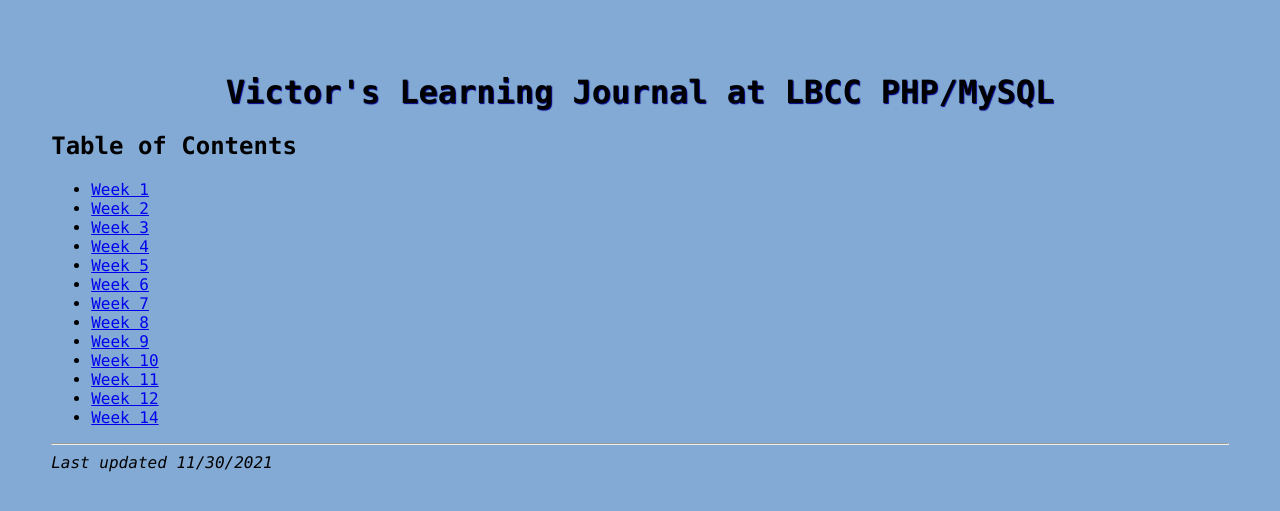
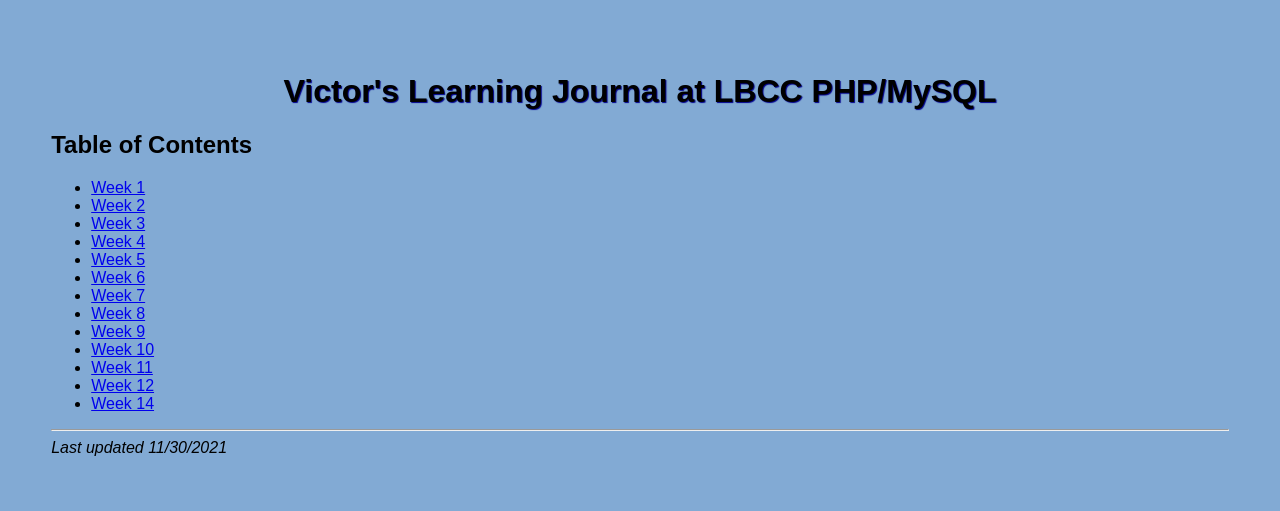
Before and after one commit to vtzuanglbcc/LearningJournal, a PHP site: page /index.html in a window 1280 px wide. Shown: the top 511 px of the page. Run offline with PHP 8.4, Linux system fonts and the light colour scheme.

Commit message:
Update styles.css

```diff
--- a/styles.css
+++ b/styles.css
@@ -1,7 +1,7 @@
 body {
     padding: 2%;
     margin: 2%;
-    font-family: "Lucida Handwriting", Monaco, Georgia;
+    font-family: Arial;
     background-color: rgb(130, 170, 212);
   }
   h1 {
```
